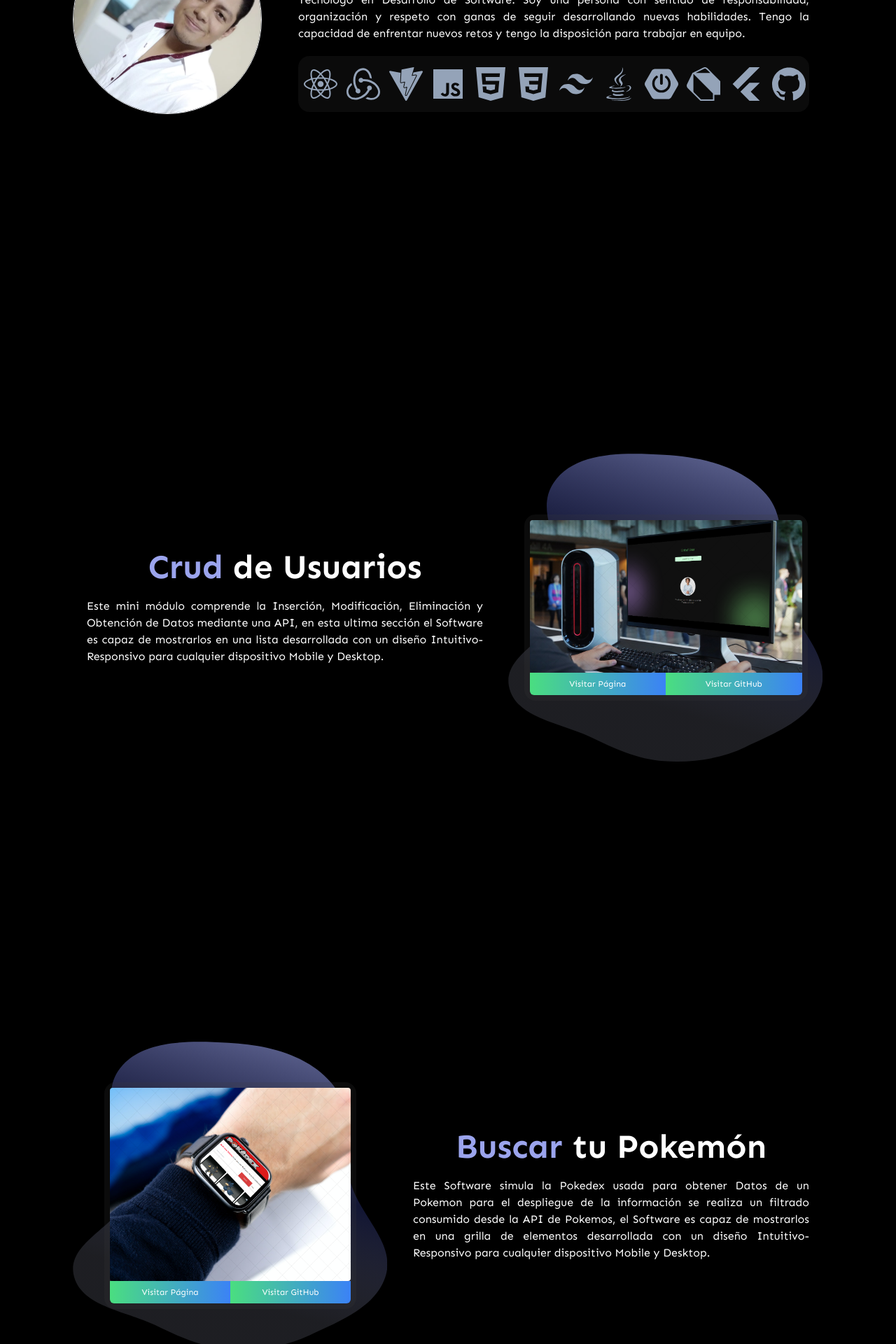
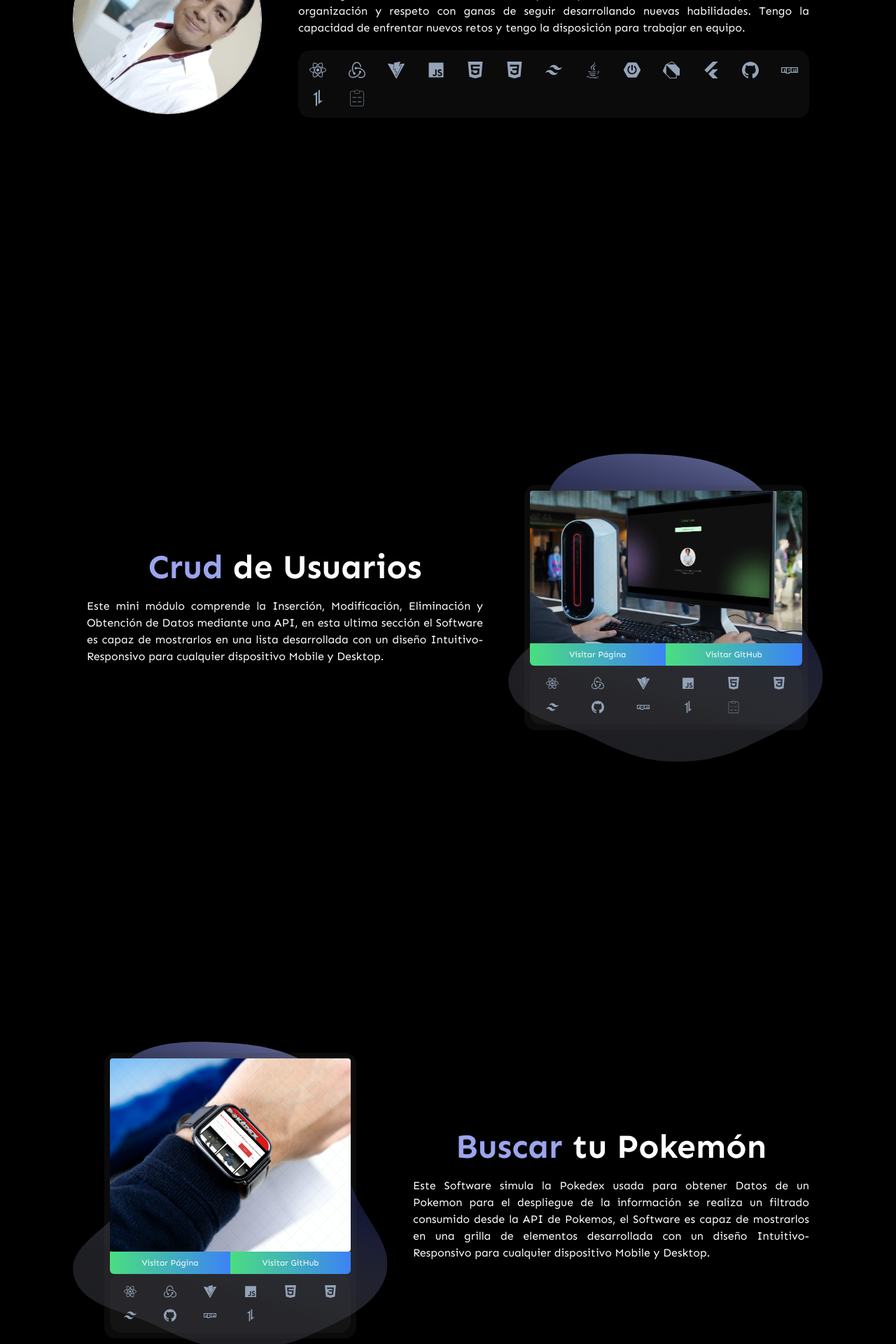
Before and after one commit to edisonmaya/portafolio, a React (Vite) app: page / in a window 1280 px wide. Shown: the part 1280-3200 px from the top of the page at 70% size. Built offline with nearby package versions, Linux system fonts and the light colour scheme.

Commit message:
tecnologias usadas

```diff
--- a/package.json
+++ b/package.json
@@ -10,6 +10,7 @@
     "preview": "vite preview"
   },
   "dependencies": {
+    "axios": "^1.6.0",
     "react": "^18.2.0",
     "react-dom": "^18.2.0",
     "react-icons": "^4.11.0",
--- a/src/components/ContainerContact.jsx
+++ b/src/components/ContainerContact.jsx
@@ -2,9 +2,7 @@ import { useState } from "react"
 
 const ContainerContact = () => {
     const [isClickContact, setIsClickContact] = useState("hidden")
-    const handleContact = () => {
-        isClickContact === "hidden" ? setIsClickContact("block") : setIsClickContact("hidden")
-    }
+    const handleContact = () => {isClickContact === "hidden" ? setIsClickContact("block") : setIsClickContact("hidden")}
     return (
         <>
             <section className="min-h-screen grid place-items-center p-5 mt-16">
@@ -18,14 +16,14 @@ const ContainerContact = () => {
 
                 }
                     <div className={`${isClickContact} z-10 flex justify-center items-center w-full  px-2 rounded-md`}>
-                        <form action="https://formsubmit.co/d5df65faaf2e225575b6c032811801d2" method="POST" className=" flex flex-col justify-center items-center gap-4 w-full h-full ">
+                        <form action="https://formsubmit.co/d5df65faaf2e225575b6c032811801d2" method="POST" className=" flex flex-col justify-center items-center gap-4 w-full h-full text-slate-400">
                                 <input type="text" className="w-full outline-none rounded-sm bg-transparent border-b-[1px] p-2  " placeholder="Nombre" name="nombre" />
                                 <input type="email" className="w-full outline-none rounded-sm bg-transparent border-b-[1px] p-2 " placeholder="Email" name="email"/>
                                 <input type="text" className="w-full outline-none rounded-sm bg-transparent border-b-[1px] p-2" placeholder="Asunto" name="asunto" />
                                 <textarea id="" cols="30" rows="7" className="w-full border outline-none rounded-sm bg-transparent border-b-[1px] p-2" placeholder="Mensaje" name="mensaje"></textarea>
                                 <div className=" w-full flex justify-evenly gap-2">
-                                    <button type="submit" className="flex-1 cursor-pointer w-max px-8 py-2 my-3 border-2 text-sm font-normal rounded-lg z-10 hover:text-black hover:bg-[#5221E6]  transition-all ">Enviar</button>
-                                    <button type="button" onClick={handleContact} className="flex-1 cursor-pointer w-max px-8 py-2 my-3 border-2 text-sm font-normal rounded-lg z-10 hover:text-black hover:bg-[#5221E6]  transition-all ">Cancelar</button>
+                                    <button type="submit" className="flex-1 cursor-pointer w-max px-8 py-2 my-3 border-2 text-sm font-normal rounded-lg z-10 hover:text-black hover:bg-slate-500  transition-all ">Enviar</button>
+                                    <button type="reset" onClick={handleContact} className="flex-1 cursor-pointer w-max px-8 py-2 my-3 border-2 text-sm font-normal rounded-lg z-10 hover:text-black hover:bg-[#5221E6]  transition-all ">Cancelar</button>
                                 </div>
                         </form>
                     </div>
--- a/src/components/ContainerProjects2.jsx
+++ b/src/components/ContainerProjects2.jsx
@@ -1,4 +1,8 @@
+import { FaNpm, FaReact } from 'react-icons/fa';
+import { IoLogoJavascript } from 'react-icons/io5';
+import { SiAxios, SiCss3, SiGithub, SiHtml5, SiRedux, SiTailwindcss, SiVite,SiReacthookform } from 'react-icons/si';
 const ContainerProjects2 = () => {
+    const medidas = 'w-15 h-15'
     return (
         <>
         <div id="ContainerProjects2" className="text-white gap-4 min-h-screen max-w-4xl xl:max-w-6xl mx-auto p-10 flex flex-row-reverse flex-wrap-reverse justify-evenly mt-10">
@@ -10,6 +14,20 @@ const ContainerProjects2 = () => {
                     <a className="flex-1 bg-gradient-to-r from-green-400 to-blue-500 hover:from-pink-500 hover:to-yellow-500 p-2 rounded-bl-md text-xs hover:text-[14px] transition-all" href="https://crudformusers.netlify.app/"  target="_blank" rel="noreferrer" >Visitar Página</a>
                     <a className="flex-1  bg-gradient-to-r from-green-400 to-blue-500 hover:from-pink-500 hover:to-yellow-500 p-2 rounded-br-md text-xs  hover:text-[14px] transition-all" href="https://github.com/edisonmaya/crudform" target="_blank" rel="noreferrer">Visitar GitHub</a>
                     </div>
+                    <section className="w-full text-slate-400 grid justify-items-center items-center mx-auto grid-cols-[repeat(_auto-fit,_minmax(40px,_1fr)_)] gap-4  bg-[#3e3c3c30] px-2 py-4 rounded-2xl transition-all">
+                            <FaReact className={`${medidas}`}/>
+                            <SiRedux className={`${medidas}`}/>
+                            <SiVite className={`${medidas}`}/>
+                            <IoLogoJavascript className={`${medidas}`}/>
+                            <SiHtml5 className={`${medidas}`}/>
+                            <SiCss3 className={`${medidas}`}/>
+                            <SiTailwindcss className={`${medidas}`}/>
+                            <SiGithub className={`${medidas}`}/>
+                            <FaNpm className={`${medidas}`}/>
+                            <SiAxios className={`${medidas}`}/>
+                            <SiReacthookform className={`${medidas}`}/>
+
+                </section>
                 </div>
             </div>
             <article className="  p-5 min-w-[300px] md:text-3xl xl:text-5xl flex flex-col flex-1 gap-5 justify-center items-center  text-white font-Sen font-bold text-2xl  break-words">
@@ -27,6 +45,19 @@ const ContainerProjects2 = () => {
                         <a className="flex-1 bg-gradient-to-r from-green-400 to-blue-500 hover:from-pink-500 hover:to-yellow-500 p-2 rounded-bl-md text-xs hover:text-[14px] transition-all" href="https://pokedexfind.netlify.app"  target="_blank" rel="noreferrer" >Visitar Página</a>
                         <a className="flex-1  bg-gradient-to-r from-green-400 to-blue-500 hover:from-pink-500 hover:to-yellow-500 p-2 rounded-br-md text-xs  hover:text-[14px] transition-all" href="https://github.com/edisonmaya/pokedex" target="_blank" rel="noreferrer">Visitar GitHub</a>
                         </div>
+                        <section className="w-full text-slate-400 grid justify-items-center items-center mx-auto grid-cols-[repeat(_auto-fit,_minmax(40px,_1fr)_)]  gap-4 bg-[#3e3c3c30] px-2 py-4 rounded-2xl transition-all">
+
+                            <FaReact className={`${medidas}`}/>
+                            <SiRedux className={`${medidas}`}/>
+                            <SiVite className={`${medidas}`}/>
+                            <IoLogoJavascript className={`${medidas}`}/>
+                            <SiHtml5 className={`${medidas}`}/>
+                            <SiCss3 className={`${medidas}`}/>
+                            <SiTailwindcss className={`${medidas}`}/>
+                            <SiGithub className={`${medidas}`}/>
+                            <FaNpm className={`${medidas}`}/>
+                            <SiAxios className={`${medidas}`}/>
+                </section>
                     </div>
                 </div>
                 <article className="  p-5 min-w-[300px] md:text-3xl xl:text-5xl flex flex-col flex-1 gap-5 justify-center items-center  text-white font-Sen font-bold text-2xl  break-words">
@@ -44,6 +75,14 @@ const ContainerProjects2 = () => {
                     <a className="flex-1 bg-gradient-to-r from-green-400 to-blue-500 hover:from-pink-500 hover:to-yellow-500 p-2 rounded-bl-md text-xs hover:text-[14px] transition-all" href="https://ecommeredisonmaya.netlify.app"  target="_blank" rel="noreferrer" >Visitar Página</a>
                     <a className="flex-1  bg-gradient-to-r from-green-400 to-blue-500 hover:from-pink-500 hover:to-yellow-500 p-2 rounded-br-md text-xs  hover:text-[14px] transition-all" href="https://github.com/edisonmaya/ecommerce" target="_blank" rel="noreferrer">Visitar GitHub</a>
                     </div>
+                    <section className="w-full text-slate-400 grid justify-items-center items-center mx-auto grid-cols-[repeat(_auto-fit,_minmax(40px,_1fr)_)]  gap-4 bg-[#3e3c3c30] px-2 py-4 rounded-2xl transition-all">
+                            <IoLogoJavascript className={`${medidas}`}/>
+                            <SiHtml5 className={`${medidas}`}/>
+                            <SiCss3 className={`${medidas}`}/>
+                            <SiGithub className={`${medidas}`}/>
+                            <SiAxios className={`${medidas}`}/>
+                            <FaNpm className={`${medidas}`}/>
+                </section>
                 </div>
             </div>
             <article className="  p-5 min-w-[300px] md:text-3xl xl:text-5xl flex flex-col flex-1 gap-5 justify-center items-center  text-white font-Sen font-bold text-2xl  break-words">
@@ -61,6 +100,17 @@ const ContainerProjects2 = () => {
                     <a className="flex-1 bg-gradient-to-r from-green-400 to-blue-500 hover:from-pink-500 hover:to-yellow-500 p-2 rounded-bl-md text-xs hover:text-[14px] transition-all" href="https://rickandmortywp.netlify.app"  target="_blank" rel="noreferrer" >Visitar Página</a>
                     <a className="flex-1  bg-gradient-to-r from-green-400 to-blue-500 hover:from-pink-500 hover:to-yellow-500 p-2 rounded-br-md text-xs  hover:text-[14px] transition-all" href="https://github.com/edisonmaya/rickandmorty" target="_blank" rel="noreferrer">Visitar GitHub</a>
                     </div>
+                <section className="w-full text-slate-400 grid justify-items-center items-center mx-auto grid-cols-[repeat(_auto-fit,_minmax(40px,_1fr)_)]  gap-4 bg-[#3e3c3c30] px-2 py-4 rounded-2xl transition-all">
+                            <FaReact className={`${medidas}`}/>
+                            <SiVite className={`${medidas}`}/>
+                            <IoLogoJavascript className={`${medidas}`}/>
+                            <SiHtml5 className={`${medidas}`}/>
+                            <SiCss3 className={`${medidas}`}/>
+                            <SiTailwindcss className={`${medidas}`}/>
+                            <SiGithub className={`${medidas}`}/>
+                            <SiAxios className={`${medidas}`}/>
+                            <FaNpm className={`${medidas}`}/>
+                </section>
                 </div>
             </div>
             <article className="  p-5 min-w-[300px] md:text-3xl xl:text-5xl flex flex-col flex-1 gap-5 justify-center items-center  text-white font-Sen font-bold text-2xl  break-words">
--- a/src/components/ContainerTecnology.jsx
+++ b/src/components/ContainerTecnology.jsx
@@ -1,15 +1,15 @@
-import {FaReact,FaJava} from 'react-icons/fa';
-import {SiRedux,SiVite,SiHtml5,SiCss3,SiDart,SiFlutter,SiSpringboot,SiGithub,SiTailwindcss } from 'react-icons/si'
+import {FaReact,FaJava,FaNpm} from 'react-icons/fa';
+import {SiRedux,SiVite,SiHtml5,SiCss3,SiDart,SiFlutter,SiSpringboot,SiGithub,SiTailwindcss,SiAxios,SiReacthookform } from 'react-icons/si'
 import {IoLogoJavascript} from 'react-icons/io5'
 
 
 const ContainerTecnology = () => {
-    const medidas = 'w-15 h-15'
+    const medidas = 'w-6 h-6'
   return (
             <>
-                <section className="w-full text-slate-400 grid justify-center items-center mx-auto grid-cols-[repeat(_auto-fit,_minmax(40px,_1fr)_)]  gap-4 bg-[#3e3c3c30] px-2 py-4 rounded-2xl transition-all">
+                <section className="w-full text-slate-400 grid justify-items-center items-center  grid-cols-[repeat(_auto-fit,_minmax(40px,_1fr)_)]  gap-4 bg-[#3e3c3c30] px-2 py-4 rounded-2xl transition-all">
 
-                            <FaReact className={`${medidas}`}/>
+                            <FaReact className={`${medidas} `}/>
                             <SiRedux className={`${medidas}`}/>
                             <SiVite className={`${medidas}`}/>
                             <IoLogoJavascript className={`${medidas}`}/>
@@ -21,6 +21,9 @@ const ContainerTecnology = () => {
                             <SiDart className={`${medidas}`}/>
                             <SiFlutter className={`${medidas}`}/>
                             <SiGithub className={`${medidas}`}/>
+                            <FaNpm className={`${medidas}`}/>
+                            <SiAxios className={`${medidas}`}/>
+                            <SiReacthookform className={`${medidas}`}/>
                 </section>
             </>
         )
```
Also changed, not shown: 1 other file (tests, documents, lock files or other folders).
